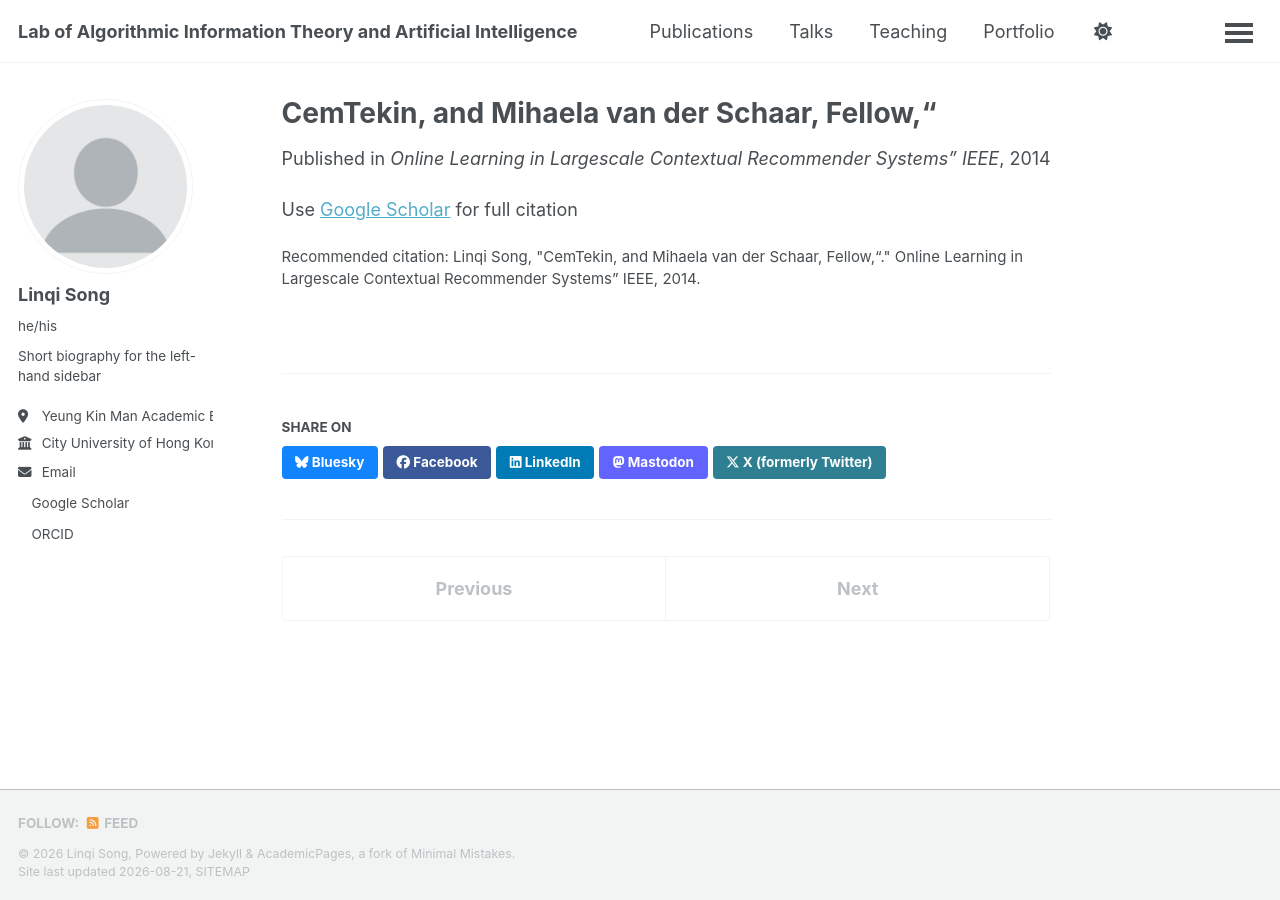
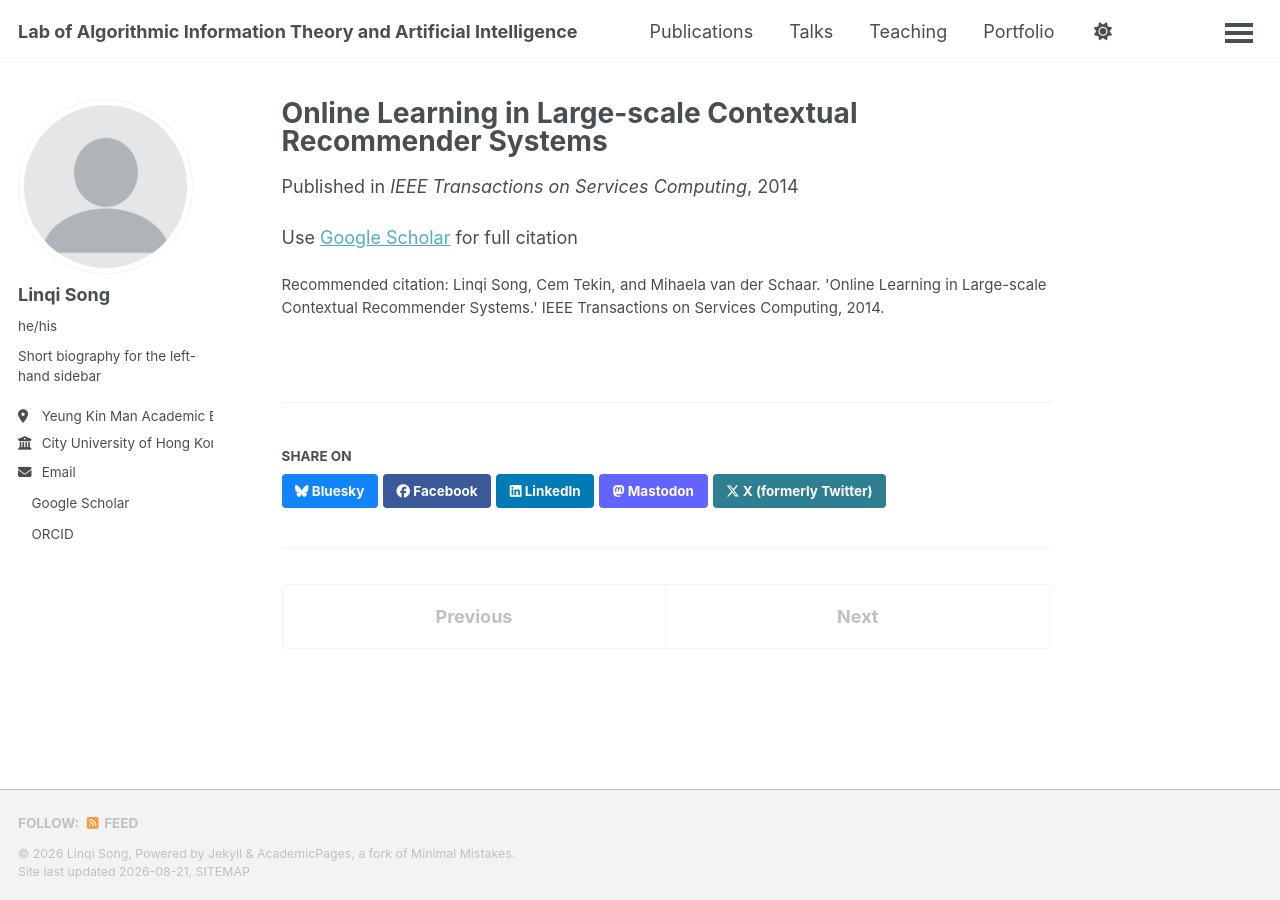
Before and after one commit to AI2LabSite/ai2labsite.github.io, a Jekyll site: the page built from _publications/2014-01-01-CemTekin-and-Mihaela-van-der-Schaar-Fellow.md, in a window 1280 px wide. Built offline with Jekyll 4.4.1, drawn with Linux system fonts in a browser that asks for light colours; a style sheet for code colours, icons or effects is not loaded.

Commit message:
Update 2014-01-01-CemTekin-and-Mihaela-van-der-Schaar-Fellow.md

```diff
--- a/_publications/2014-01-01-CemTekin-and-Mihaela-van-der-Schaar-Fellow.md
+++ b/_publications/2014-01-01-CemTekin-and-Mihaela-van-der-Schaar-Fellow.md
@@ -1,9 +1,14 @@
 ---
-title: "CemTekin, and Mihaela van der Schaar, Fellow,“"
-collection: publications
-permalink: /publication/2014-01-01-CemTekin-and-Mihaela-van-der-Schaar-Fellow
+title: "Online Learning in Large-scale Contextual Recommender Systems"
+authors:
+  - "Song, Linqi"
+  - "Tekin, Cem"
+  - "van der Schaar, Mihaela"
+venue: "IEEE Transactions on Services Computing"
+year: 2014
 date: 2014-01-01
-venue: 'Online Learning in Largescale Contextual Recommender Systems” IEEE'
-citation: ' Linqi Song, &quot;CemTekin, and Mihaela van der Schaar, Fellow,“.&quot; Online Learning in Largescale Contextual Recommender Systems” IEEE, 2014.'
+permalink: /publication/2014-01-01-online-learning-recommender-systems
+citation: "Linqi Song, Cem Tekin, and Mihaela van der Schaar. 'Online Learning in Large-scale Contextual Recommender Systems.' IEEE Transactions on Services Computing, 2014."
 ---
+
 Use [Google Scholar](https://scholar.google.com/scholar?q=CemTekin,+and+Mihaela+van+der+Schaar,+Fellow,“){:target="_blank"} for full citation
```
